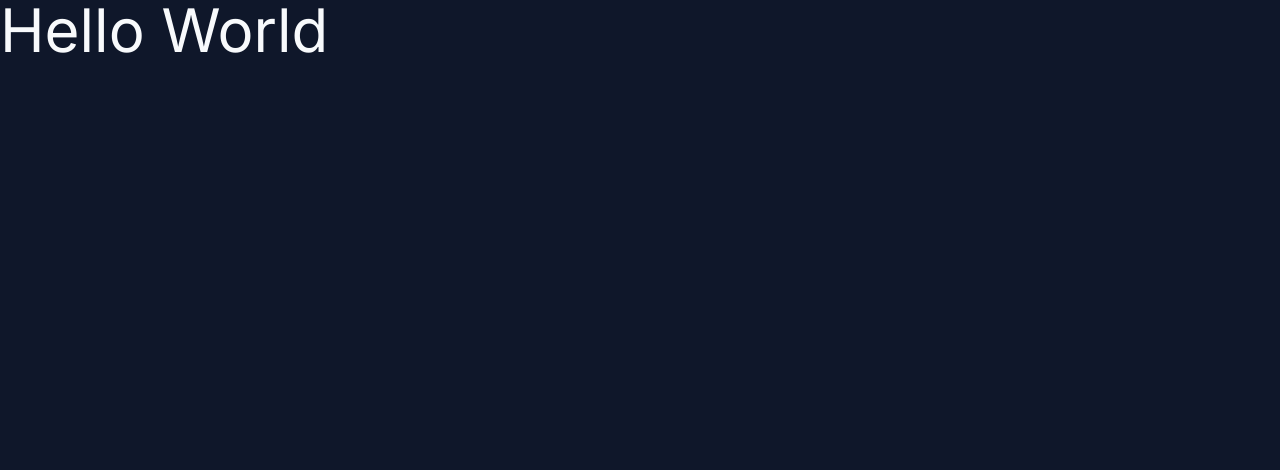
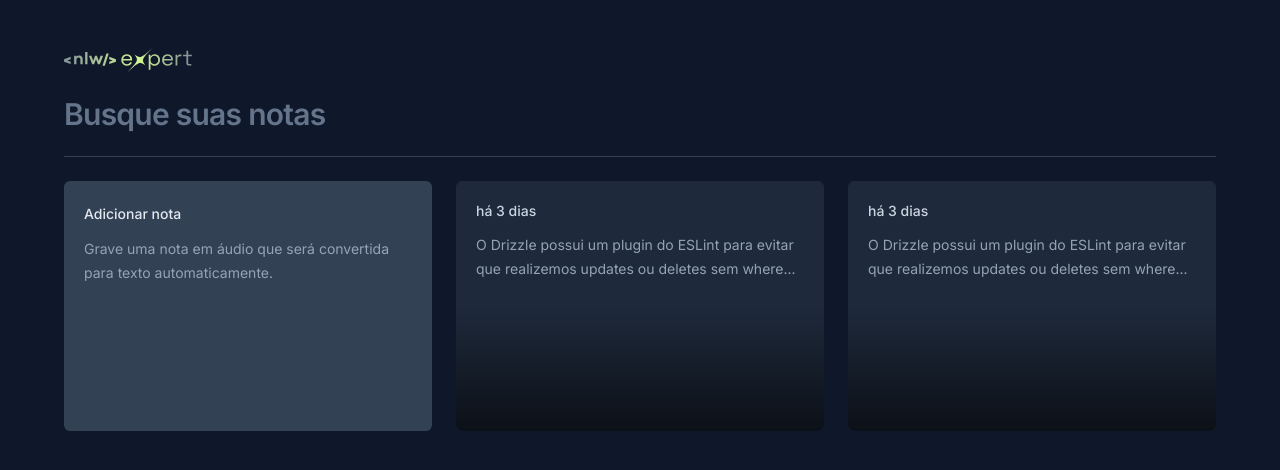
Before and after one commit to pdro-lucas/nlw-expert-notes, a React (Vite) app: page / in a window 1280 px wide. Shown: the top 470 px of the page. Built offline with nearby package versions, Linux system fonts and the light colour scheme.

Commit message:
feat: add card components

```diff
--- a/src/app.tsx
+++ b/src/app.tsx
@@ -1,3 +1,27 @@
+import Logo from '@/assets/logo.svg'
+
+import { NewNoteCard } from './components/new-note-card'
+import { NoteCard } from './components/note-card'
+
 export function App() {
-  return <h1 className="text-6xl ">Hello World</h1>
+  return (
+    <div className="mx-auto my-12 max-w-6xl space-y-6">
+      <img src={Logo} alt="Logo of NLW EXPERT" className="w-32" />
+      <form>
+        <input
+          type="text"
+          placeholder="Busque suas notas"
+          className="w-full bg-transparent text-3xl font-semibold tracking-tight outline-none placeholder:text-slate-500 focus:placeholder:text-slate-700"
+        />
+      </form>
+
+      <div className="h-px bg-slate-700" />
+
+      <div className="grid auto-rows-[250px] grid-cols-3 gap-6">
+        <NewNoteCard />
+        <NoteCard />
+        <NoteCard />
+      </div>
+    </div>
+  )
 }
```
